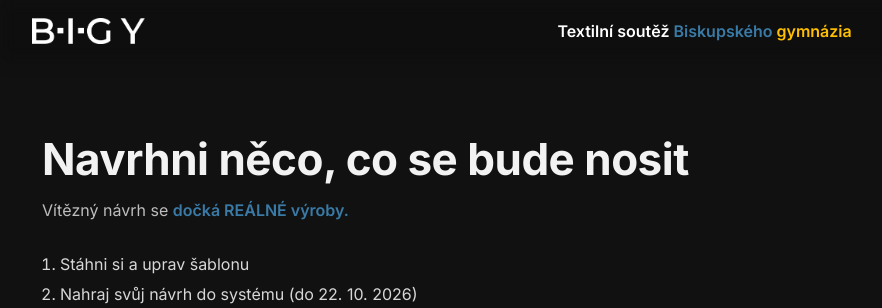
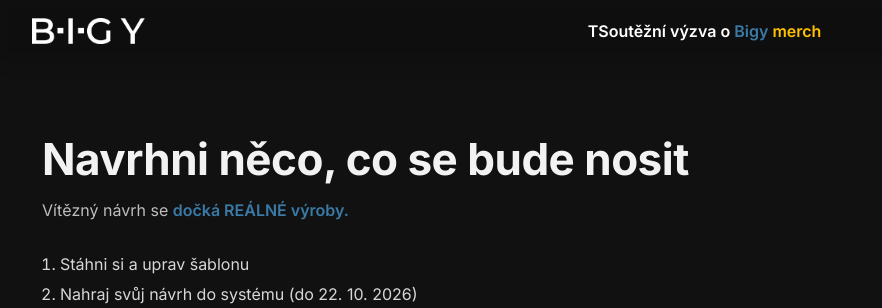
Before and after one commit to jiriml/textilni-soutez, a Flask app: page / in a window 1280 px wide. Shown: the top 308 px of the page, without its empty margins (0-882 px from the left). Run offline with Flask 3, Linux system fonts and the light colour scheme; some libraries are stand-ins or nearby versions.

Commit message:
jmeno lol

```diff
--- a/templates/index.html
+++ b/templates/index.html
@@ -149,9 +149,9 @@
 <header>
     <img src="{{ url_for('static', filename='images/BIGYlogo.png') }}" style="height: 26px;" />
     <div class="title">
-        Textilní soutěž <span style="color:#3A7AA6
-">Biskupského</span> <span  style="color:#FFC000
-">gymnázia</span>
+        TSoutěžní výzva o <span style="color:#3A7AA6
+">Bigy</span> <span  style="color:#FFC000
+">merch</span>
     </div>
 </header>
 
```
